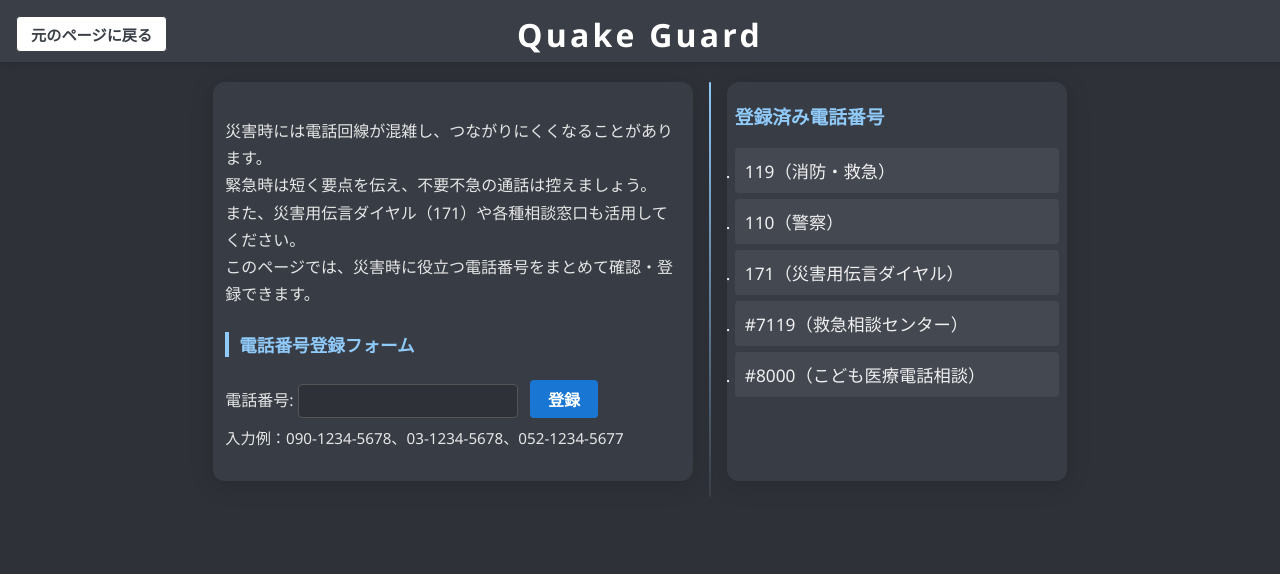
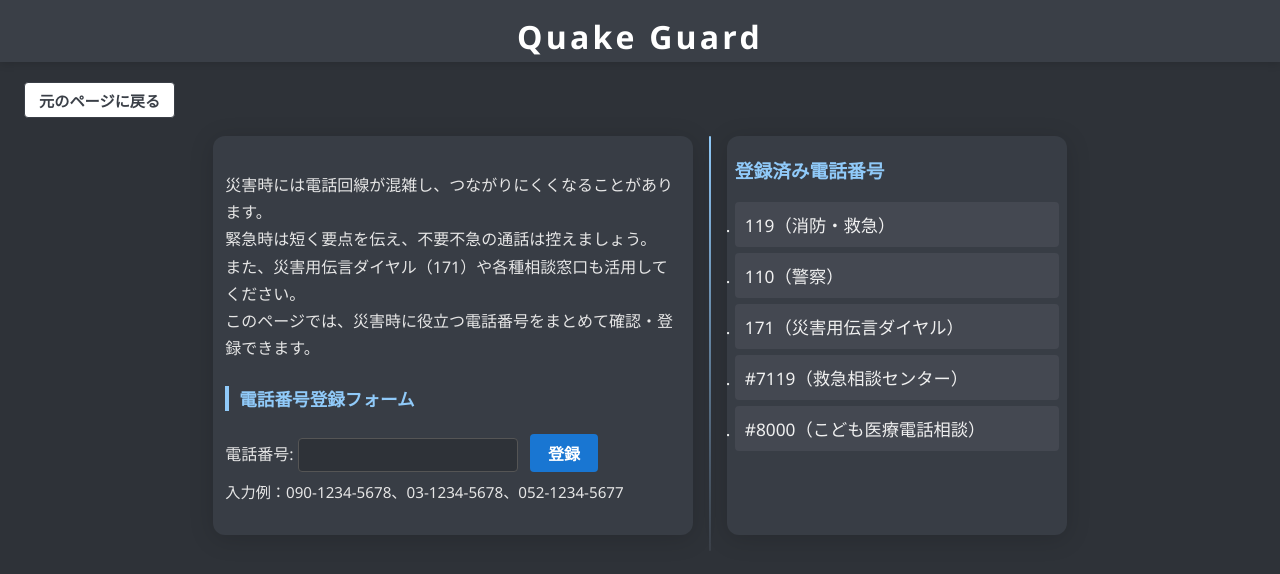
Before and after one commit to Aoisann/Aosa, a plain HTML site: page 01/index.html in a window 1280 px wide. Drawn offline with Linux system fonts and the light colour scheme.

Commit message:
整えた

```diff
--- a/01/index.html
+++ b/01/index.html
@@ -17,10 +17,17 @@
             color: #fff;
             display: flex;
             align-items: center;
-            padding: 16px 0 10px 0;
+            padding: 36px 0 26px 0; /* ←縦のpaddingを増やして高さをアップ */
             margin-bottom: 20px;
             box-shadow: 0 2px 8px rgba(0,0,0,0.13);
             position: relative;
+            /* 追加: 幅を広げる */
+            width: 100vw;
+            min-width: 100vw;
+            left: 50%;
+            right: 50%;
+            margin-left: -50vw;
+            margin-right: -50vw;
         }
         .site-title-bar .site-title {
             flex: 1;
@@ -215,16 +222,16 @@
 </head>
 <body>
     <div class="site-title-bar">
-        <a id="backToMain"
-           href="#"
-           class="back-link"
-           style="background: #fff; color: #3a3f47; border: 1px solid #3a3f47;">
-            元のページに戻る
-        </a>
         <span class="site-title" style="position: absolute; left: 0; right: 0; margin: auto; width: max-content;">
             Quake Guard
         </span>
     </div>
+    <a id="backToMain"
+       href="#"
+       class="back-link"
+       style="background: #fff; color: #3a3f47; border: 1px solid #3a3f47; display: block; width: fit-content; margin: 0 0 18px 24px;">
+        元のページに戻る
+    </a>
     <div class="main-flex">
         <!-- 左側：説明と電話番号登録フォーム -->
         <div class="main-content">
```
